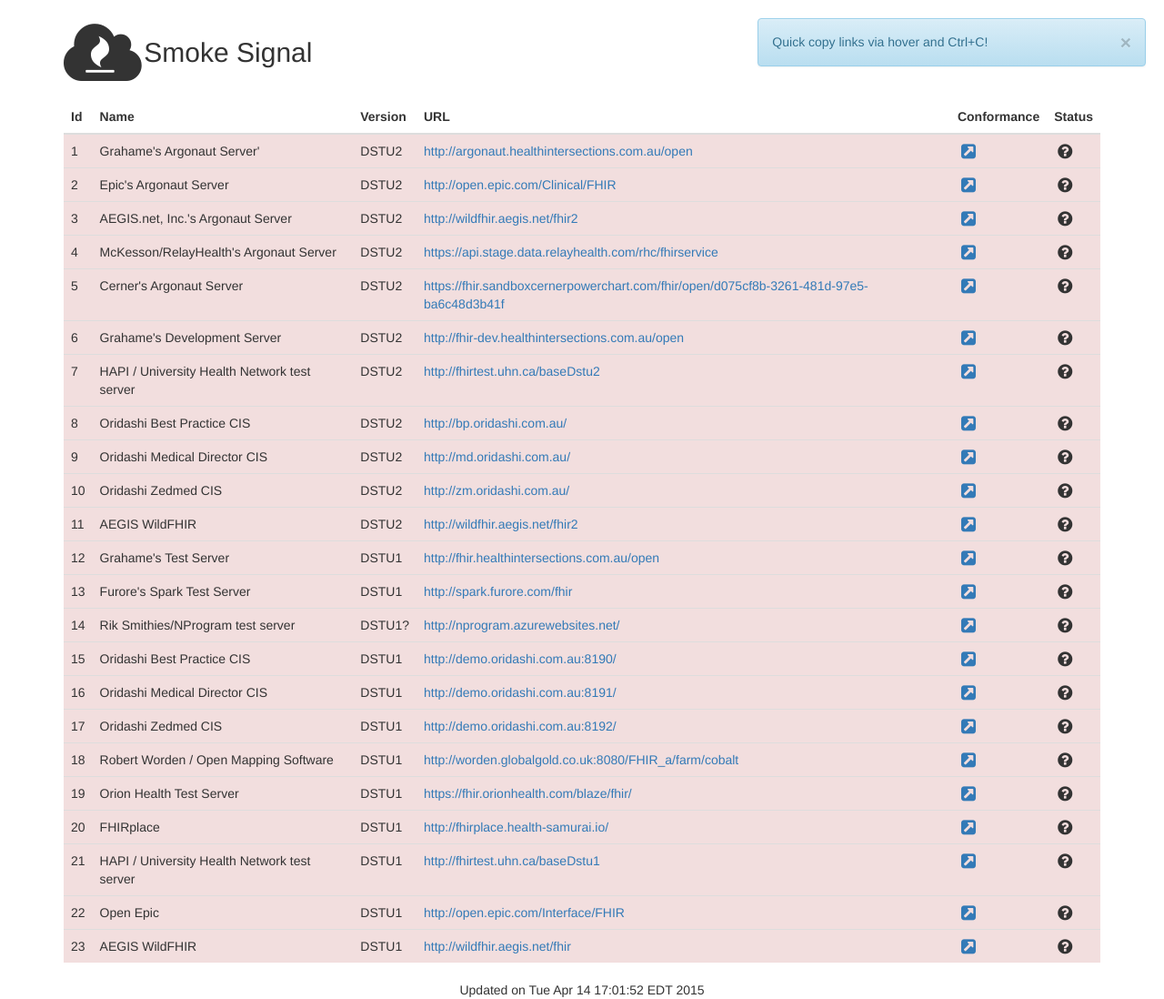
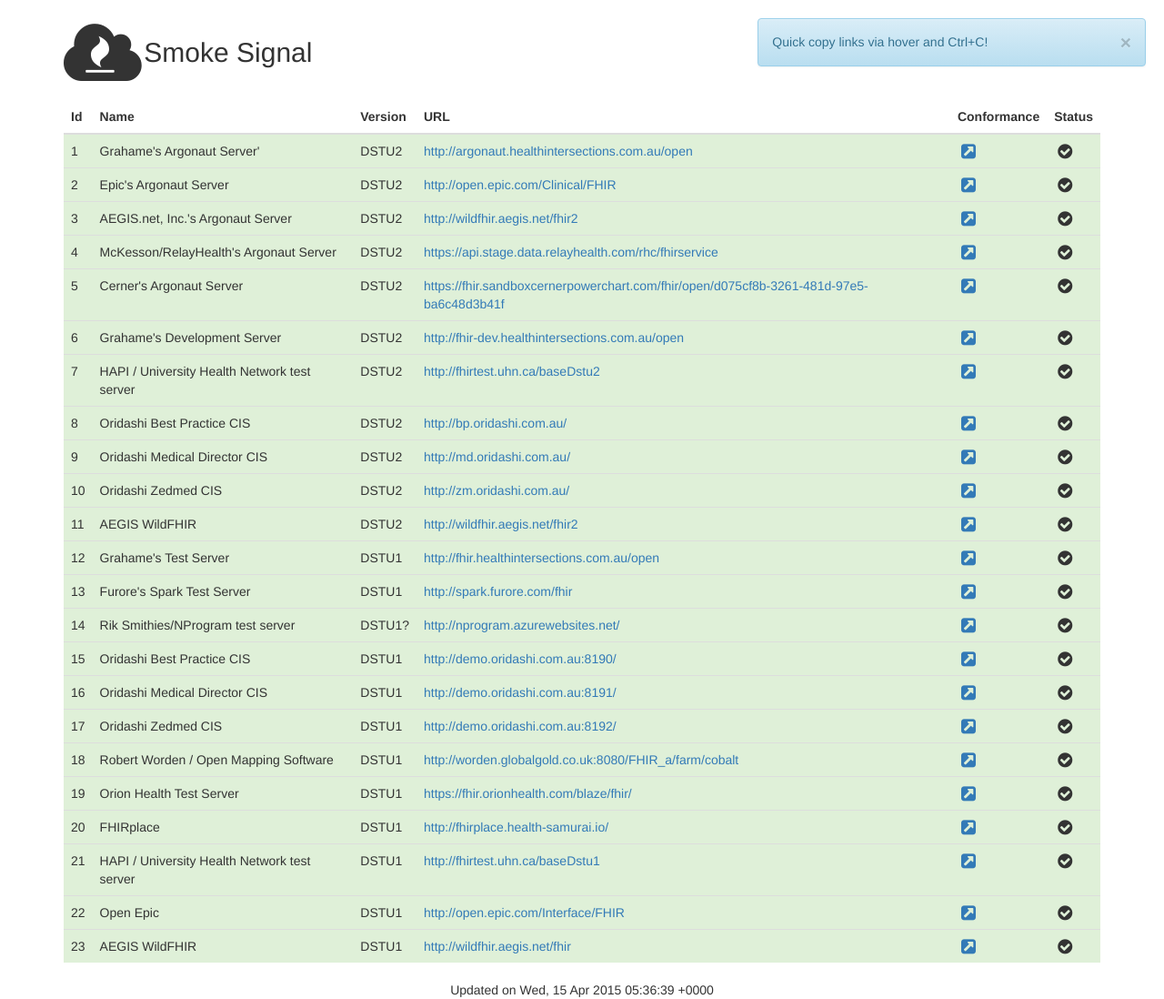
Before and after one commit to jtferns/smoke-signal, a Jekyll site: the page built from index.html, in a window 1280 px wide. Shown: the whole page at 91% size. Built offline with Jekyll 4.4.1, drawn with Linux system fonts in a browser that asks for light colours; some of the changed lines change nothing that is shown.

Commit message:
Use pingjs for server status retrieval!

```diff
--- /dev/null
+++ b/_includes/ping.js
@@ -0,0 +1,40 @@
+<script>
+// https://raw.githubusercontent.com/jdfreder/pingjs/master/ping.js
+/**
+ * Creates and loads an image element by url.
+ * @param  {String} url
+ * @return {Promise} promise that resolves to an image element or
+ *                   fails to an Error.
+ */
+var request_image = function(url) {
+    return new Promise(function(resolve, reject) {
+        var img = new Image();
+        img.onload = function() { resolve(img); };
+        img.onerror = function() { reject(url); };
+        img.src = url + '?random-no-cache=' + Math.floor((1 + Math.random()) * 0x10000).toString(16);
+    });
+};
+
+/**
+ * Pings a url.
+ * @param  {String} url
+ * @return {Promise} promise that resolves to a ping (ms, float).
+ */
+var ping = function(url) {
+    return new Promise(function(resolve, reject) {
+        var start = (new Date()).getTime();
+        var response = function() {
+            var delta = ((new Date()).getTime() - start);
+
+            // HACK: Use a fudge factor to correct the ping for HTTP bulk.
+            delta /= 4;
+
+            resolve(delta);
+        };
+        request_image(url).then(response).catch(response);
+
+        // Set a timeout for max-pings, 5s.
+        setTimeout(function() { reject(Error('Timeout')); }, 5000);
+    });
+};
+</script>
--- a/_includes/test.js
+++ b/_includes/test.js
@@ -3,19 +3,24 @@
 function checkForSmoke( link ) {
   var url = $(link).text();
   var id = $(link).attr('class').split(/\s+/)[1].split('-')[1];
-  $.ajax({
-    type: "GET",
-    url: url,
-    headers: {
-      'Content-Type': 'charset=UTF-8',
-    },
-    success: function(message,text,response){
-      $("tr#"+id).attr('class','success');
-      $("#"+id+" #status").html('<i class="fa fa-lg fa-fw fa-check-circle"></i>');
-    },
-    error: function(jqXHR, textStatus, errorThrown) {
-      $("tr#"+id).attr('class','danger');
-      $("#"+id+" #status").html('<i class="fa fa-lg fa-fw fa-question-circle"></i>');
+  ping(url).then(function(delta) {
+    $("tr#"+id).attr('class','success');
+    $("#"+id+" #status").html('<i class="fa fa-lg fa-fw fa-check-circle"></i>');
+  }).catch(function(error) {
+    $("tr#"+id).attr('class','danger');
+    $("#"+id+" #status").html('<i class="fa fa-lg fa-fw fa-question-circle"></i>');
+    if (error.message === 'Timeout') {
+      $.notify({
+      	// options
+      	message: 'Server #' + id + ' timed out!'
+      },{
+      	// settings
+      	type: 'danger',
+        animate: {
+      		enter: 'animated fadeInDown',
+      		exit: 'animated fadeOutUp'
+      	}
+      });
     }
   });
   $( link ).hover(
--- a/_layouts/default.html
+++ b/_layouts/default.html
@@ -3,6 +3,7 @@
 <head>
   {% include head.html %}
   {% include copy.js %}
+  {% include ping.js %}
   {% include test.js %}
 </head>
 <body style>
--- a/index.html
+++ b/index.html
@@ -38,6 +38,6 @@
   </table>
 
   <div class="text-center">
-    Updated on Tue Apr 14 17:01:52 EDT 2015
+    Updated on Wed, 15 Apr 2015 05:36:39 +0000
   </div>
 </div>
```
